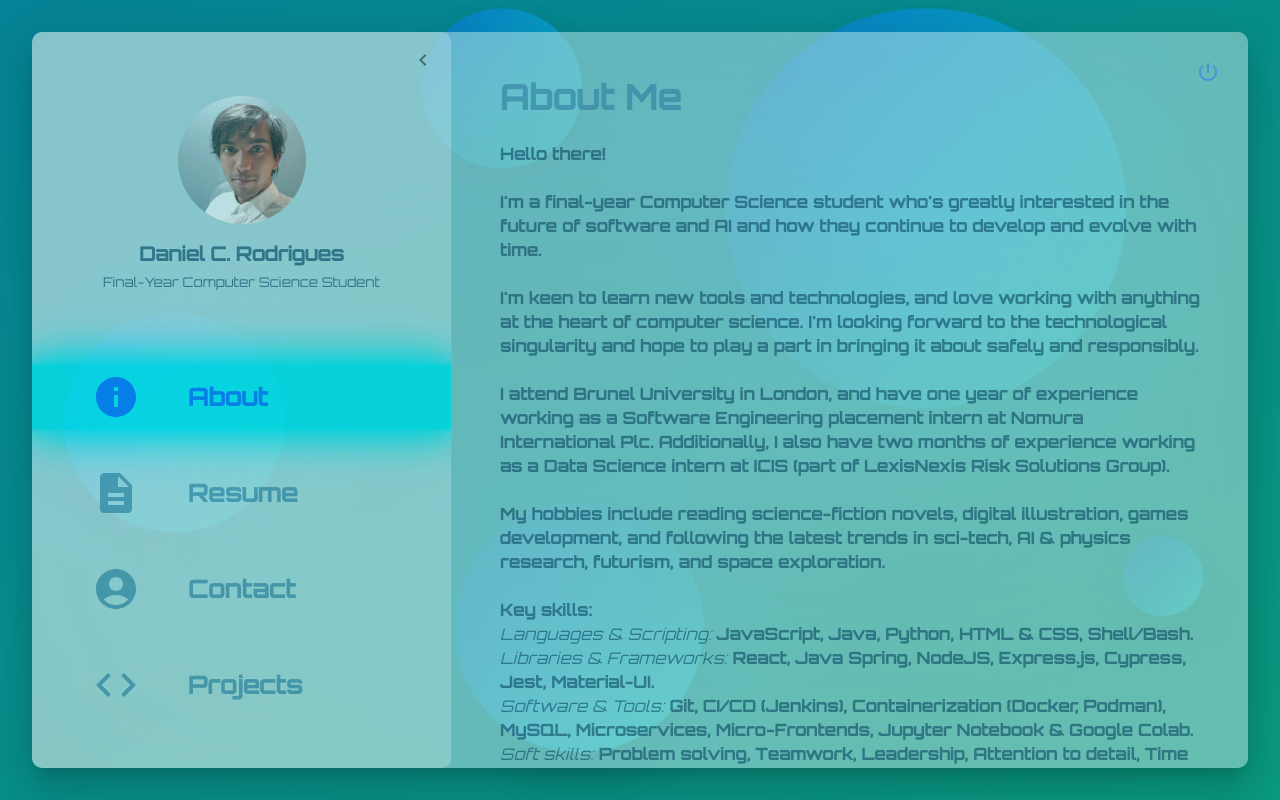
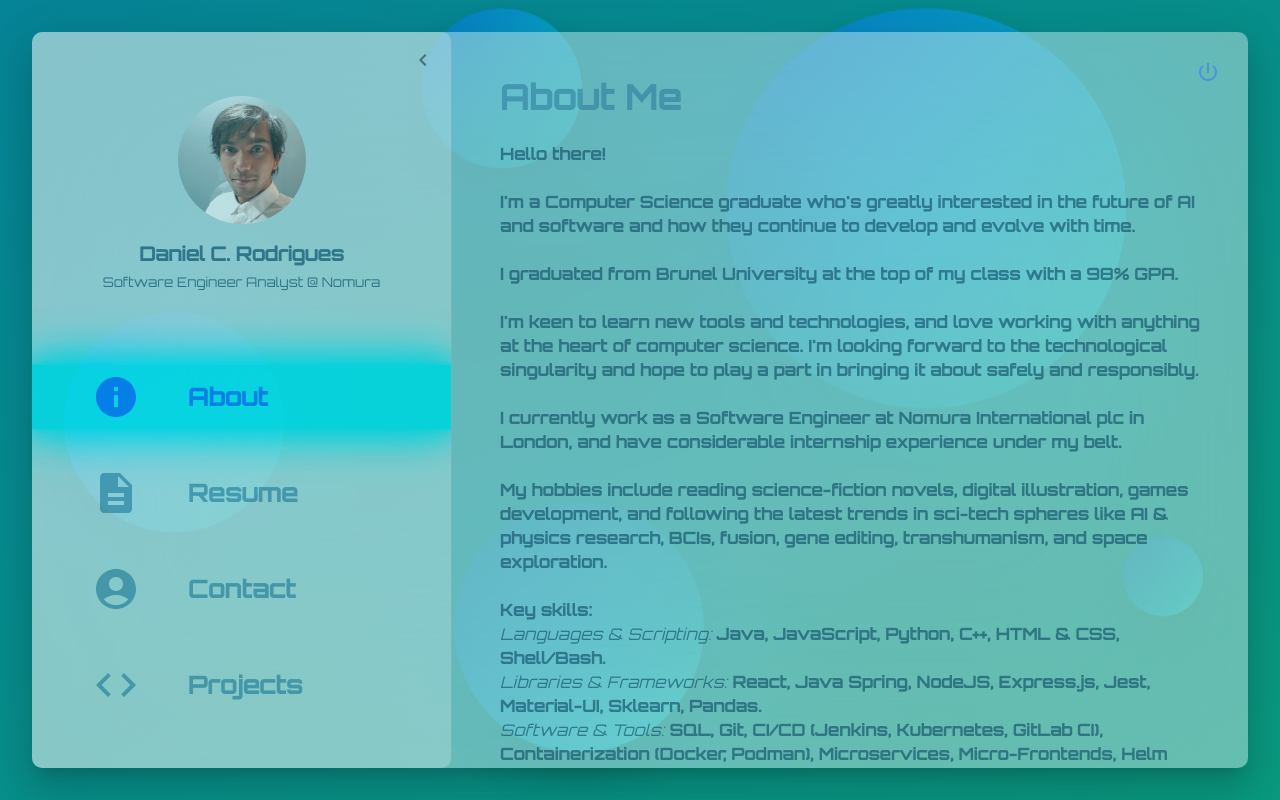
Before and after one commit to TheAughat/personal-portfolio, a React (Create React App) app: page / in a window 1280 px wide. Built offline with nearby package versions, Linux system fonts and the light colour scheme.

Commit message:
updated CV, about me section, and headline under picture

```diff
--- a/src/components/pages/About.js
+++ b/src/components/pages/About.js
@@ -34,22 +34,22 @@ function About() {
 
     const sentences = [
         "Hello there!",
-        "I'm a final-year Computer Science student who's greatly interested in the future of software and AI " +
+        "I'm a Computer Science graduate who's greatly interested in the future of AI and software " +
         "and how they continue to develop and evolve with time.",
+        "I graduated from Brunel University at the top of my class with a 98% GPA.",
         "I'm keen to learn new tools and technologies, and love working with anything at the heart of computer " +
         "science. I'm looking forward to the technological singularity and hope to play a part in bringing it " +
         "about safely and responsibly.",
-        "I attend Brunel University in London, and have one year of experience working as a Software Engineering placement intern " +
-        "at Nomura International Plc. Additionally, I also have two months of experience working as a Data Science intern at ICIS " +
-        "(part of LexisNexis Risk Solutions Group).",
+        "I currently work as a Software Engineer at Nomura International plc in London, and have considerable internship experience " +
+        "under my belt.",
         "My hobbies include reading science-fiction novels, digital illustration, games development, and following the latest trends in " +
-        "sci-tech, AI & physics research, futurism, and space exploration.",
+        "sci-tech spheres like AI & physics research, BCIs, fusion, gene editing, transhumanism, and space exploration.",
     ];
 
     const keySkills = [
-        {prefix: 'Languages & Scripting: ', body: 'JavaScript, Java, Python, HTML & CSS, Shell/Bash.'},
-        {prefix: 'Libraries & Frameworks: ', body: 'React, Java Spring, NodeJS, Express.js, Cypress, Jest, Material-UI.'},
-        {prefix: 'Software & Tools: ', body: 'Git, CI/CD (Jenkins), Containerization (Docker, Podman), MySQL, Microservices, Micro-Frontends, Jupyter Notebook & Google Colab.'},
+        {prefix: 'Languages & Scripting: ', body: 'Java, JavaScript, Python, C++, HTML & CSS, Shell/Bash.'},
+        {prefix: 'Libraries & Frameworks: ', body: 'React, Java Spring, NodeJS, Express.js, Jest, Material-UI, Sklearn, Pandas.'},
+        {prefix: 'Software & Tools: ', body: 'SQL, Git, CI/CD (Jenkins, Kubernetes, GitLab CI), Containerization (Docker, Podman), Microservices, Micro-Frontends, Helm Charts, Jupyter Notebook & Google Colab.'},
         {prefix: 'Soft skills: ', body: 'Problem solving, Teamwork, Leadership, Attention to detail, Time management & task prioritization.'},
     ];
 
--- a/src/components/pages/MenuDrawer.js
+++ b/src/components/pages/MenuDrawer.js
@@ -197,7 +197,7 @@ function MenuDrawer({selected, setSelected, contentComponent}) {
                         opacity: open? 1 : 0,
                     }}>
                         <small>
-                            Final-Year Computer Science Student
+                            Software Engineer Analyst @ Nomura
                         </small>
                     </Typography>
                 </Box>
```
Also changed, not shown: 1 other file (tests, documents, lock files or other folders).
